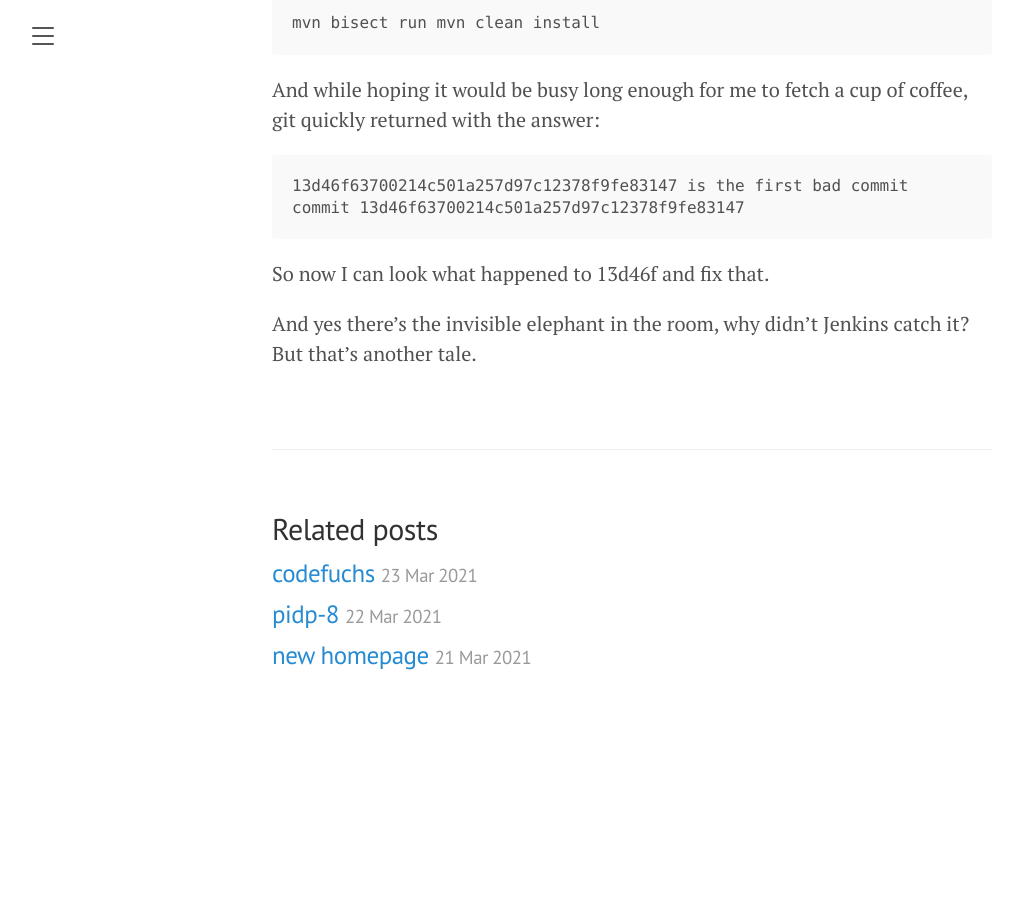
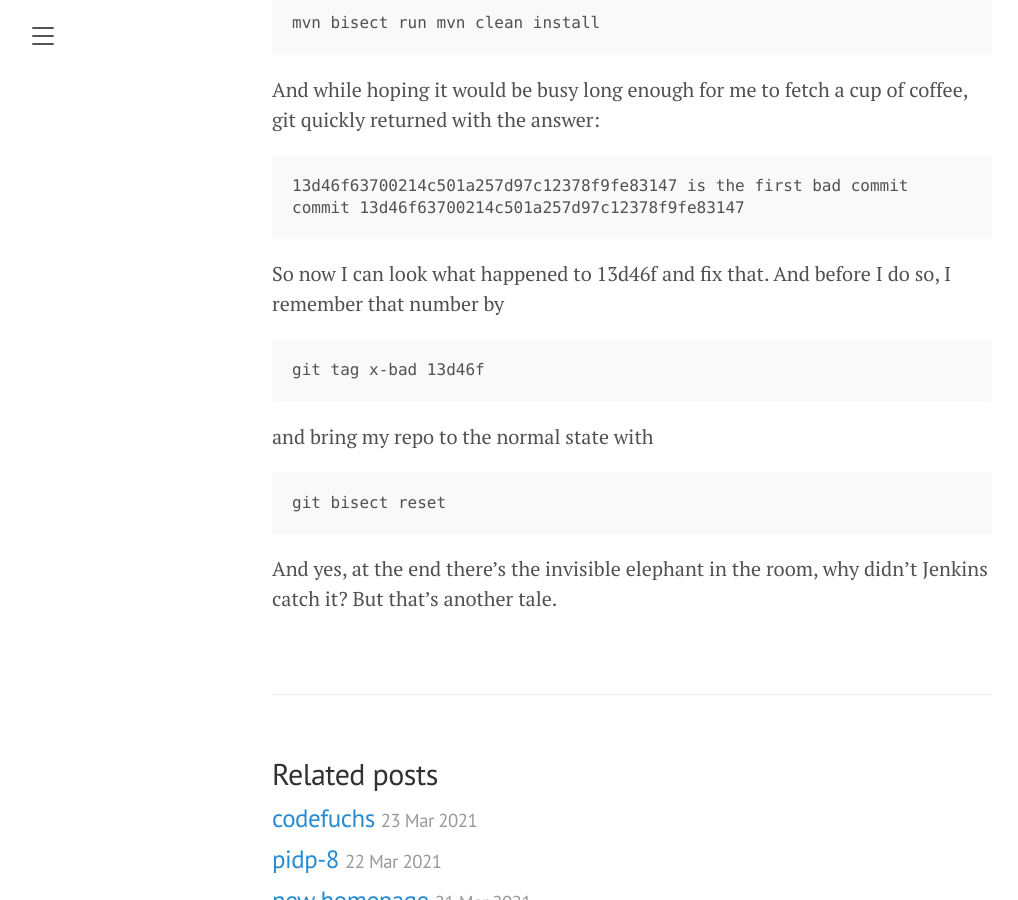
Before and after one commit to froh42/froh42.github.io, a Jekyll site: the page built from _posts/2021-04-01-bisect.md, in a window 1280 px wide and 900 px high, scrolled down 1542 px. Shown: the whole window, without its empty margins (8-1026 px from the left). Built offline with Jekyll 4.4.1, drawn with Linux system fonts in a browser that asks for light colours; before the commit the page ends 2274 px from its top, so only the background shows below that.

Commit message:
git bisect

```diff
--- a/_posts/2021-04-01-bisect.md
+++ b/_posts/2021-04-01-bisect.md
@@ -47,6 +47,12 @@ And while hoping it would be busy long enough for me to fetch a cup of coffee, g
     13d46f63700214c501a257d97c12378f9fe83147 is the first bad commit
     commit 13d46f63700214c501a257d97c12378f9fe83147
 
-So now I can look what happened to 13d46f and fix that.
+So now I can look what happened to 13d46f and fix that. And before I do so, I remember that number by
 
-And yes there's the invisible elephant in the room, why didn't Jenkins catch it? But that's another tale.
+    git tag x-bad 13d46f
+
+and bring my repo to the normal state with
+
+    git bisect reset
+
+And yes, at the end there's the invisible elephant in the room, why didn't Jenkins catch it? But that's another tale.
```
